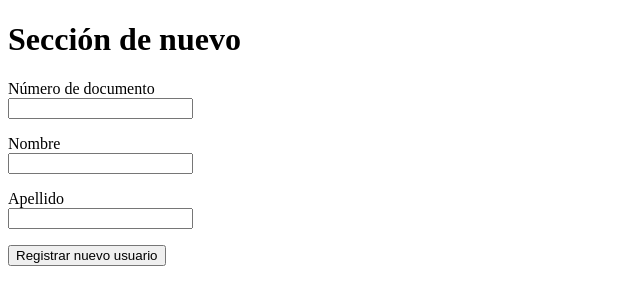
After one commit to RangelJhoan/Repositorio, a PHP site: page /vistas/contenidos/registrar-view.php in a window 1280 px wide. The commit adds this page. Shown: the top 305 px of the page, without its empty margins (0-640 px from the left). Run offline with PHP 8.4, Linux system fonts and the light colour scheme.

Commit message:
IMPLEMENTACIÓN
Se implementa el flujo MVC
- Se implementan las vistas iniciales para estructurar la arquitectura MVC

```diff
--- a/controladores/vistasControlador.php
+++ b/controladores/vistasControlador.php
@@ -15,7 +15,7 @@ class vistasControlador extends vistasModelo{
             $ruta = explode("/", $_GET['views']);
             $respuesta = vistasModelo::obtener_vistas_modelo($ruta[0]);
         }else{
-            $respuesta = "login";
+            $respuesta = "home";
         }
         return $respuesta;
     }
--- a/modelos/vistasModelo.php
+++ b/modelos/vistasModelo.php
@@ -3,7 +3,7 @@
 class vistasModelo{
     /*----- Modelo para obtener vistas -----*/
     protected static function obtener_vistas_modelo($vistas){
-        $listaBlanca = [];
+        $listaBlanca = ["registrar"];
         if(in_array($vistas, $listaBlanca)){
             if(is_file("./vistas/contenidos/".$vistas."-view.php")){
                 $contenido = "./vistas/contenidos/".$vistas."-view.php";
--- /dev/null
+++ b/vistas/contenidos/404-view.php
@@ -0,0 +1,3 @@
+<?php
+    echo "Soy el 404";
+?>
--- /dev/null
+++ b/vistas/contenidos/home-view.php
@@ -0,0 +1,3 @@
+<?php
+    echo "Soy el home";
+?>
--- /dev/null
+++ b/vistas/contenidos/login-view.php
@@ -0,0 +1,3 @@
+<?php
+    echo "Soy el login";
+?>
--- /dev/null
+++ b/vistas/contenidos/registrar-view.php
@@ -0,0 +1,34 @@
+<!DOCTYPE html>
+<html lang="en">
+<head>
+    <meta charset="UTF-8">
+    <meta http-equiv="X-UA-Compatible" content="IE=edge">
+    <meta name="viewport" content="width=device-width, initial-scale=1.0">
+    <title>Vista Nuevo</title>
+</head>
+<body>
+
+    <div id="main">
+        <h1 class="center">Sección de nuevo</h1>
+
+        <form action="" method="POST">
+            <p>
+                <label for="numeroDocumento">Número de documento</label><br>
+                <input type="text" name="numeroDocumento" required>
+            </p>
+            <p>
+                <label for="Nombre">Nombre</label><br>
+                <input type="text" name="nombre" required>
+            </p>
+            <p>
+                <label for="Apellido">Apellido</label><br>
+                <input type="text" name="apellido" required>
+            </p>
+            <p>
+                <input type="submit" value="Registrar nuevo usuario">
+            </p>
+        </form>
+    </div>
+
+</body>
+</html>
```
Also changed, not shown: vistas/plantilla.php (+15 -2 lines).
